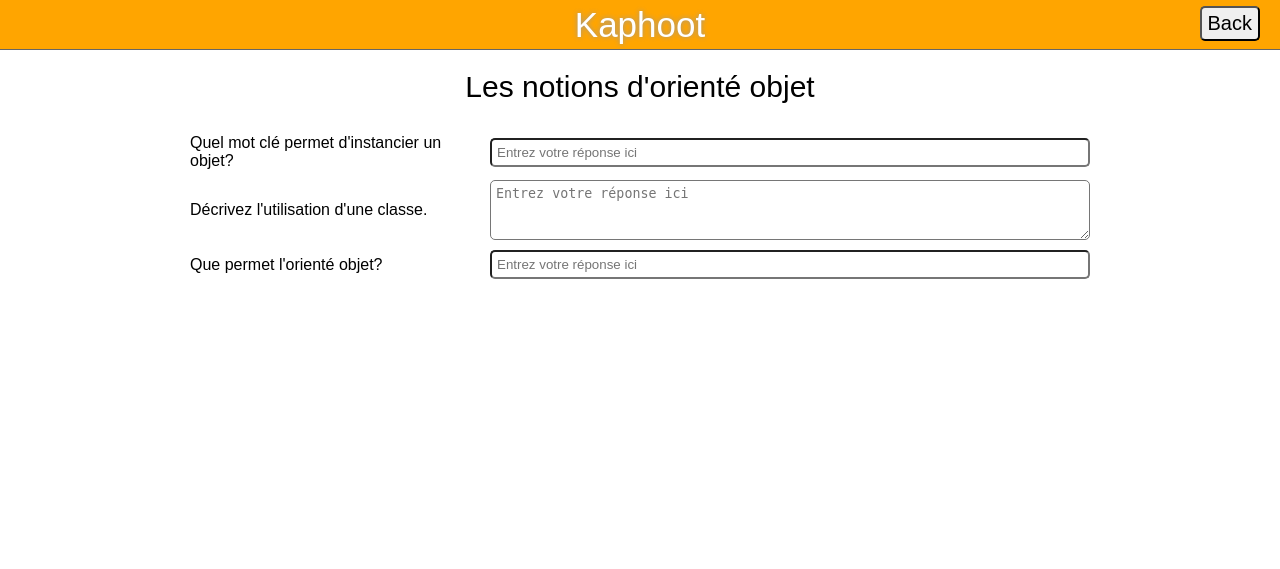
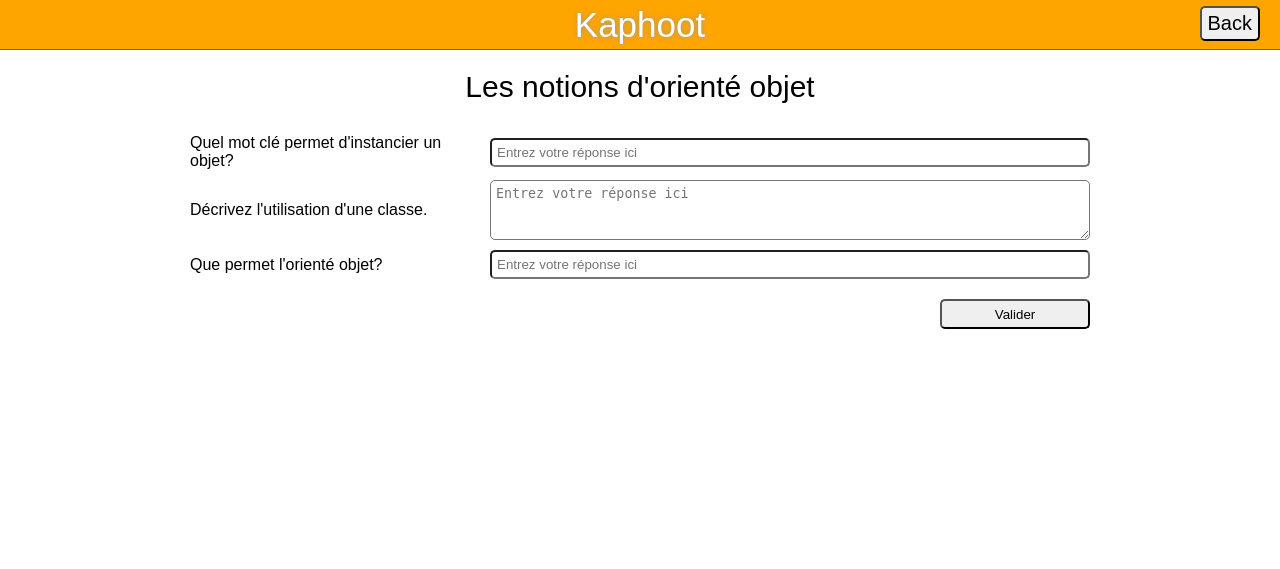
Before and after one commit to nicolas-maitre/spa_framework, a PHP site: page /quizz.html in a window 1280 px wide. Shown: the top 569 px of the page. Run offline with PHP 8.4, Linux system fonts and the light colour scheme.

Commit message:
added submit button to demo quizz page

```diff
--- a/code/css/renderer.css
+++ b/code/css/renderer.css
@@ -95,6 +95,15 @@ button:active{
     max-height: 300px;
     height: 60px;
 }
+.quizzActionsContainer {
+    margin-top: 20px;
+    text-align: right;
+}
+.quizzSubmitBtn {
+    height: 30px;
+    width: 100%;
+    max-width: 150px;
+}
 
 /*TableQuizz*/
 
--- a/code/quizz.html
+++ b/code/quizz.html
@@ -27,6 +27,9 @@
                             <input class="questionAnswer questionAnswerSingleLine" type="text" placeholder="Entrez votre réponse ici"/>
                         </div>
                     </div>
+                    <div class="quizzActionsContainer">
+                        <button class="quizzSubmitBtn">Valider</button>
+                    </div>
                 </div>
             </div>
         </div>
```
